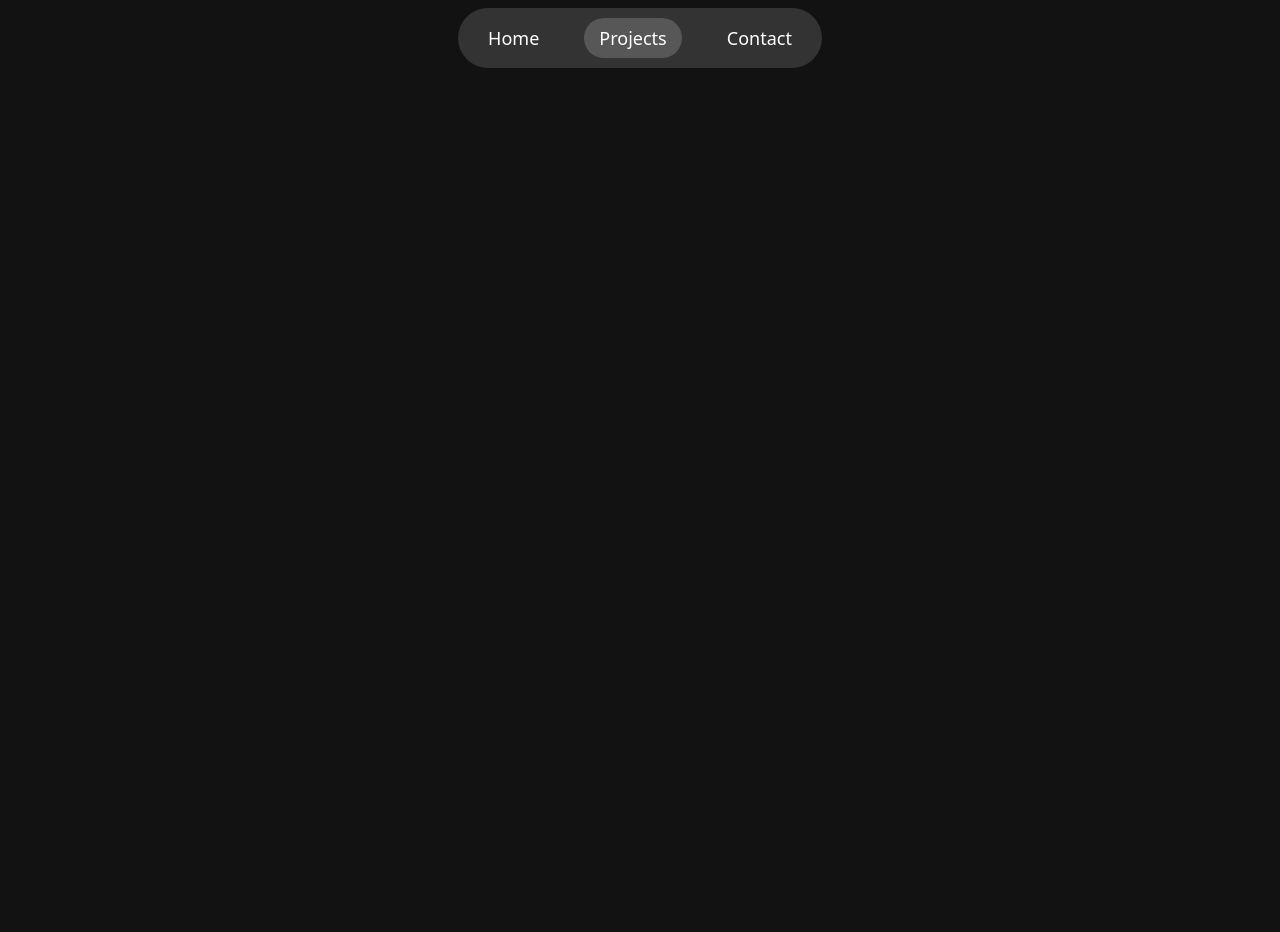
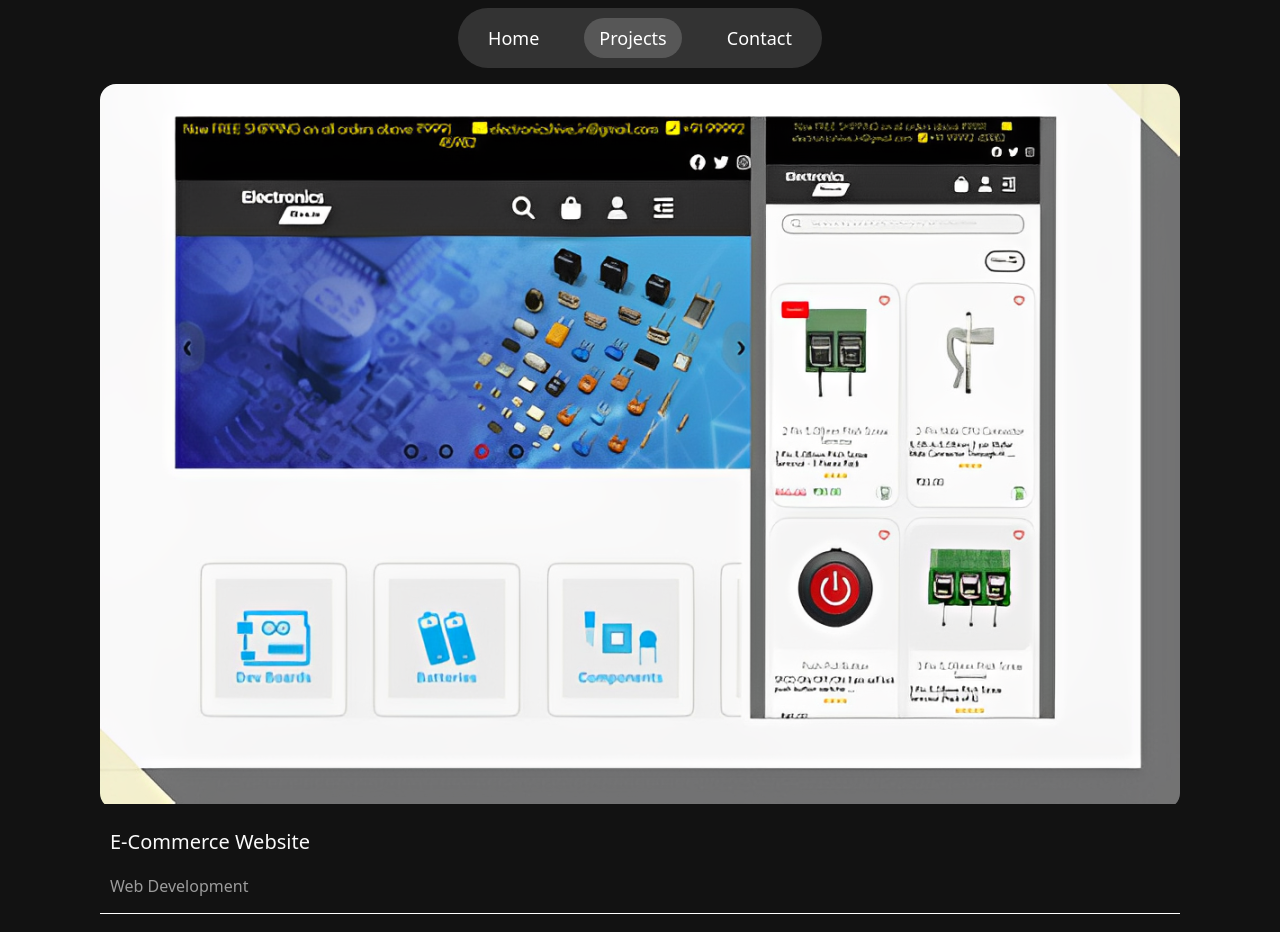
Before and after one commit to o0PHOENIX0o/React-Portfolio, a React (Vite) app: page /projects in a window 1280 px wide. Before the commit the page ends 800 px from the top, so only its background shows below. Built offline with nearby package versions, Linux system fonts and the light colour scheme.

Commit message:
projects section layout

```diff
--- a/index.html
+++ b/index.html
@@ -5,6 +5,8 @@
     <meta name="viewport" content="width=device-width, initial-scale=1.0" />
     <title>Portfolio</title>
     <script src="https://unpkg.com/scrollreveal"></script>
+    <script type="module" src="https://unpkg.com/ionicons@7.1.0/dist/ionicons/ionicons.esm.js"></script>
+    <script nomodule src="https://unpkg.com/ionicons@7.1.0/dist/ionicons/ionicons.js"></script>
   </head>
   <body>
     <div id="root"></div>
--- a/src/Components/HomeContent/home.module.css
+++ b/src/Components/HomeContent/home.module.css
@@ -12,11 +12,12 @@
 
 h2 {
     margin-bottom: 0;
+
 }
 
-body{
-    font-family: ui-sans-serif, system-ui, sans-serif, "Apple Color Emoji", "Segoe UI Emoji", "Segoe UI Symbol", "Noto Color Emoji";
-}
+
+
+
 
 .keyword {
     color: var(--orange-yellow-crayola);
@@ -128,6 +129,7 @@ body{
     letter-spacing: var(--letterSpacing);
     background: transparent;
     backdrop-filter: blur(5px);
+    text-align: center;
 }
 
 .profileImg img {
--- a/src/Components/projectCard/ProductCard.jsx
+++ b/src/Components/projectCard/ProductCard.jsx
@@ -1,15 +1,69 @@
-import react from "react";
+import React from "react";
+import styles from './ProductCard.module.css';
 
-function Project_card(project){
-    return(
+function ProjectCard(props) { // Renamed to match convention
+
+    const handleIconClick = (url, message) => {
+        if (message) {
+            alert(message);
+        } else {
+            window.open(url, '_blank');
+        }
+    };
+
+    const projects = props.projects;
+
+    return (
         <>
-            <div className="project-card">
-                <div className="project-image">
-                    <img src="" alt="" />
-                </div>
-            </div>
+            {projects.map((project, index) => (
+                <li
+                    key={index}
+                    className={`${styles.projectItem} ${styles.active}`} // Use CSS module class
+                    data-category="web development"
+                >
+                    <div className={styles.projectCard}> {/* Use CSS module class */}
+                        <figure className={styles.projectImg}> {/* Use CSS module class */}
+                            <div
+                                className={styles.projectItemIconBox} // Use CSS module class
+                                style={{ left: '35%' }}
+                                onClick={() =>
+                                    handleIconClick(project.demoUrl, project.alertMessage)
+                                }
+                            >
+                                <ion-icon
+                                    name="eye-outline"
+                                    role="img"
+                                    aria-label="eye outline"
+                                ></ion-icon>
+                            </div>
+                            <div
+                                className={styles.projectItemIconBox} // Use CSS module class
+                                style={{ left: '65%' }}
+                                onClick={() =>
+                                    handleIconClick(project.githubUrl, project.alertMessage)
+                                }
+                            >
+                                <ion-icon
+                                    name="logo-github"
+                                    role="img"
+                                    aria-label="logo github"
+                                ></ion-icon>
+                            </div>
+
+                            <img
+                                src={project.img}
+                                alt={project.title}
+                                loading="lazy"
+                            />
+                        </figure>
+
+                        <h3 className={styles.projectTitle}>{project.title}</h3> {/* Use CSS module class */}
+                        <p className={styles.projectCategory}>{project.subTitle}</p> {/* Use CSS module class */}
+                    </div>
+                </li>
+            ))}
         </>
-    )
+    );
 }
 
-export default Project_card
+export default ProjectCard;
--- a/src/Components/projectCard/ProductCard.module.css
+++ b/src/Components/projectCard/ProductCard.module.css
@@ -0,0 +1,119 @@
+:root {
+    --eerie-black-2: hsl(240, 2%, 12%);
+    --light-gray: hsl(0, 0%, 84%);
+    --jet: hsl(0, 0%, 22%);
+    --transition-1: 0.25s ease;
+    --scale: 0.8; /* Note: This variable is used but not defined. You might need to add this. */
+    --ionicon-stroke-width: 50px; /* Note: This variable is used but not defined. You might need to add this. */
+    --white-2: hsl(0, 0%, 98%);
+    --light-gray-70: hsla(0, 0%, 84%, 0.7);
+    --fs-5: 1.25rem; /* Note: This variable is used but not defined. You might need to add this. */
+    --fs-6: 1rem; /* Note: This variable is used but not defined. You might need to add this. */
+    --fw-300: 300;
+    --fw-400: 400;
+}
+
+
+.projectItem {
+    display: none;
+    animation: scaleUp 0.25s ease forwards;
+    cursor: pointer;
+}
+
+.projectItem.active {
+    border-bottom: 1px solid white;
+    display: block;
+    animation: scaleUp 0.25s ease forwards;
+}
+
+@keyframes scaleUp {
+    0% {
+        transform: scale(0.5);
+    }
+    100% {
+        transform: scale(1);
+    }
+}
+
+.projectCard {
+    width: 100%;
+}
+
+.projectImg {
+    position: relative;
+    width: 100%;
+    border-radius: 16px;
+    overflow: hidden;
+    margin: 0 0 15px 0;
+
+}
+
+.projectImg::before {
+    content: "";
+    position: absolute;
+    top: 0;
+    left: 0;
+    width: 100%;
+    height: 100%;
+    background: transparent;
+    z-index: 1;
+    transition: var(--transition-1);
+}
+
+.projectItem:hover .projectImgBefore {
+    background: hsla(0, 0%, 0%, 0.5);
+}
+
+.projectItemIconBox {
+    --scale: 0.8;
+    background: var(--jet);
+    color: var(--orange-yellow-crayola);
+    position: absolute;
+    top: 50%;
+    left: 50%;
+    transform: translate(-50%, -50%) scale(var(--scale));
+    font-size: 20px;
+    padding: 18px;
+    border-radius: 12px;
+    opacity: 0;
+    z-index: 1;
+    transition: var(--transition-1);
+}
+
+.projectItem:hover .projectItemIconBox {
+    --scale: 1;
+    opacity: 1;
+}
+
+.projectItemIconBoxIonIcon {
+    --ionicon-stroke-width: 50px;
+}
+
+.projectImg img {
+    width: 100%;
+    height: 100%;
+    object-fit: cover;
+    transition: var(--transition-1);
+}
+
+.projectItem:hover .projectImgImg {
+    transform: scale(1.1);
+}
+
+.projectTitle, .projectCategory {
+    margin-left: 10px;
+}
+
+.projectTitle {
+    color: var(--white-2);
+    font-size: var(--fs-5);
+    font-weight: var(--fw-400);
+    text-transform: capitalize;
+    line-height: 1.3;
+}
+
+.projectCategory {
+    color: var(--light-gray-70);
+    font-size: var(--fs-6);
+    font-weight: var(--fw-300);
+}
--- a/src/Pages/Projects.jsx
+++ b/src/Pages/Projects.jsx
@@ -1,16 +1,32 @@
-import react from "react";
-import '../assets/css/index.css'
-import Header from '../Components/Header/Header.jsx'
+import React from "react";
+import Header from '../Components/Header/Header.jsx';
+import Project_card from "../Components/projectCard/ProductCard.jsx";
+import EcomProject from '../assets/projects/Ecom-project.png'
+import '../assets/css/index.css';
 
-function Projects(project){
-    return(
+
+const projects = [
+    {
+        title: "E-Commerce Website",
+        subTitle: "Web Development",
+        img: EcomProject,
+        demoUrl: "https://ecommerce-electronics-website.vercel.app",
+        githubUrl: "https://github.com/o0PHOENIX0o/Ecommerce-Website",
+        // alertMessage: "You are viewing the E-Commerce demo!",
+    }
+];
+
+
+function Projects() {
+
+    return (
         <>
             <Header />
-
-
-
+            <ul className="projectList">
+                <Project_card projects={projects} />
+            </ul>
         </>
-    )
+    );
 }
 
-export default Projects
+export default Projects;
--- a/src/assets/css/index.css
+++ b/src/assets/css/index.css
@@ -1,7 +1,9 @@
 body{
+  font-family: ui-sans-serif, system-ui, sans-serif, "Apple Color Emoji", "Segoe UI Emoji", "Segoe UI Symbol", "Noto Color Emoji";
   background-color: hsl(0, 0%, 7%);
   color: #fff;
 }
+
 
 #root{
   display: flex;
@@ -52,6 +54,17 @@ body{
 
 
 
+/* ------------projects---------------- */
+.projectList {
+  padding: 0;
+  display: grid;
+  grid-template-columns: 1fr;
+  gap: 30px;
+  margin-bottom: 10px;
+}
+
+
+
 
 @media (max-width: 600px) {
   .header ul li {
@@ -63,6 +76,8 @@ body{
   }
 }
 
+
+
 @media (max-width:350px) {
   .header ul li a { font-size: 12px;}
 }
```
